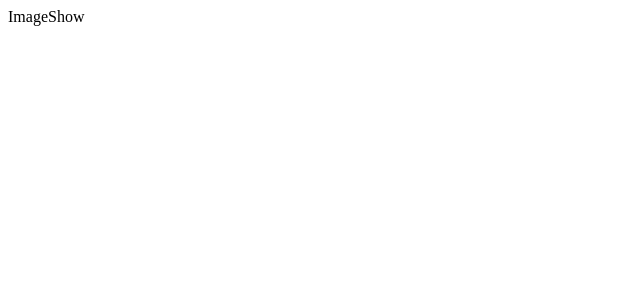
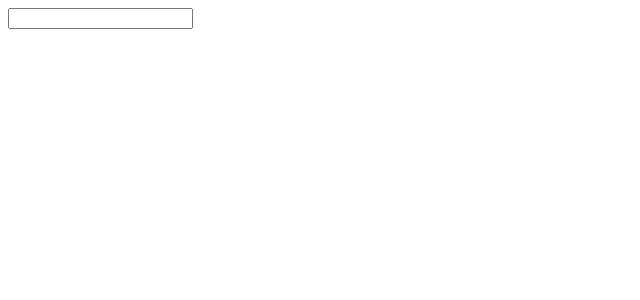
Before and after one commit to SaurabhTiwari123-juet/React-full-course-with-projects, a React (Create React App) app in the folder pics/: page / in a window 1280 px wide. Shown: the top 300 px of the page, without its empty margins (0-640 px from the left). Built offline with nearby package versions, Linux system fonts and the light colour scheme.

Commit message:
new project

```diff
--- a/pics/src/App.js
+++ b/pics/src/App.js
@@ -2,9 +2,13 @@
 import SearchBar from "./components/SearchBar";
 
 function App() {
+	const handleSubmit = (term) => {
+		console.log("do a serach ", term);
+		// SearchImages(term);
+	};
 	return (
 		<div>
-			<SearchBar />
+			<SearchBar onSubmit={handleSubmit} />
 		</div>
 	);
 }
--- a/pics/src/components/SearchBar.js
+++ b/pics/src/components/SearchBar.js
@@ -1,7 +1,20 @@
 /** @format */
 
-function SearchBar() {
-	return <div>ImageShow</div>;
+function SearchBar({ onSubmit }) {
+	const handleformsubmit = (event) => {
+		event.preventDefault();
+
+		onSubmit("cars");
+	};
+	return (
+		<div>
+			<form onClick={handleformsubmit}>
+				<input />
+			</form>
+
+			{/* <button onClick={handleformsubmit}>Click me</button> */}
+		</div>
+	);
 }
 
 export default SearchBar;
```
